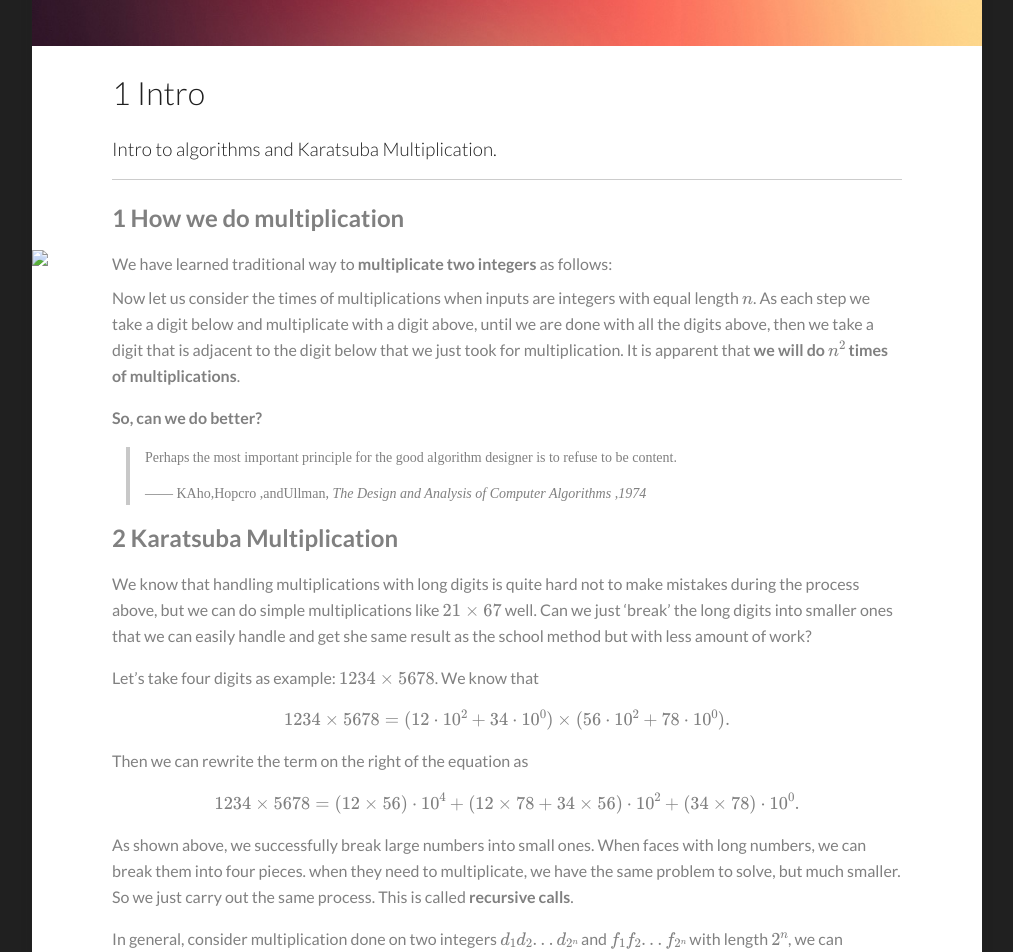
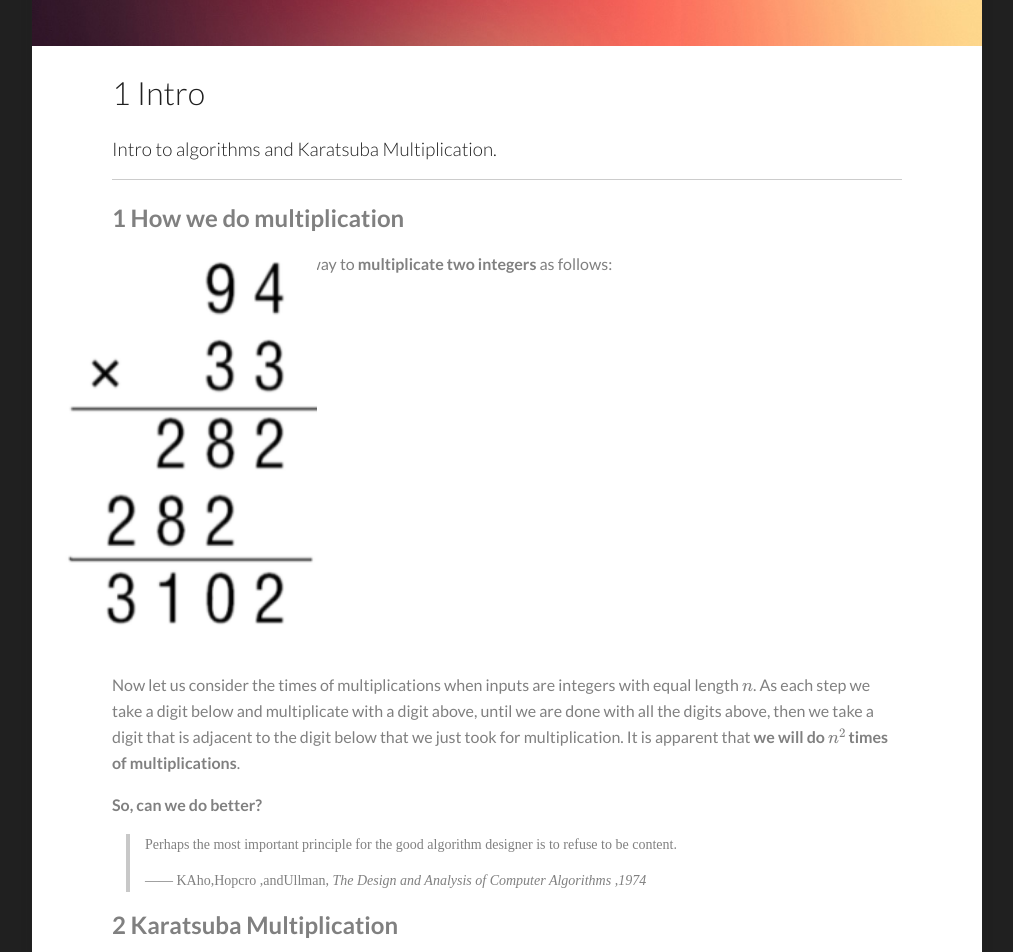
Before and after one commit to hrjtju/hrjtju.github.io, a Jekyll site: the page built from _posts/2022-08-06-1-Intro.md, in a window 1280 px wide. Shown: the part 711-1663 px from the top of the page, without its empty margins (133-1146 px from the left). Built offline with Jekyll 4.4.1, drawn with Linux system fonts in a browser that asks for light colours; formulas are drawn with MathJax 3.

Commit message:
Update 2022-08-06-1-Intro.md

```diff
--- a/_posts/2022-08-06-1-Intro.md
+++ b/_posts/2022-08-06-1-Intro.md
@@ -17,7 +17,7 @@ We have learned traditional way to **multiplicate two integers** as follows:
 
 
 <div class="featured-image">
-    <img src="../images/2022-08-06/image-20220806192109803.png" style="width:30%">
+    <img src="/images/2022-08-06/image-20220806192109803.png" style="width:30%">
 </div>
 
 
```
